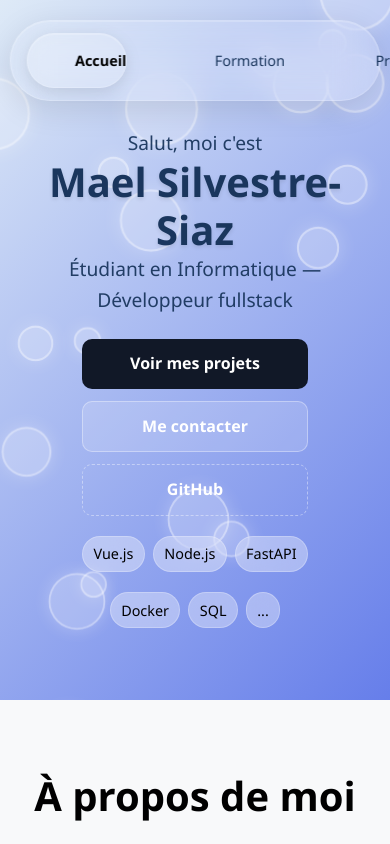
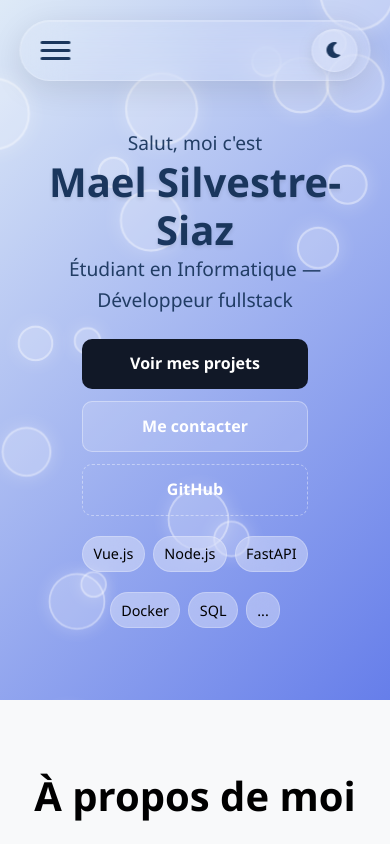
Before and after one commit to mael-sil/site-perso, a Vue app: page / in a window 390 px wide. Shown: the top 844 px of the page. Built offline with nearby package versions, Linux system fonts and the light colour scheme; the HTML template or start-up script is replaced by a standard one.

Commit message:
Implement mobile menu functionality in Navbar component, including toggle button and responsive design adjustments for improved user experience on smaller screens.

```diff
--- a/src/components/Navbar.vue
+++ b/src/components/Navbar.vue
@@ -7,6 +7,7 @@ import { pages, getPageIndex } from '../utils/pages'
 const route = useRoute()
 const themeStore = useThemeStore()
 const isHovering = ref(false)
+const isMobileMenuOpen = ref(false)
 
 // Calculer la position de la cellule glass basée sur la route active
 const activeLinkIndex = computed(() => {
@@ -19,6 +20,14 @@ const glassSliderTransform = computed(() => {
   return `translate(${translateX}%, ${translateY}px)`
 })
 
+const toggleMobileMenu = () => {
+  isMobileMenuOpen.value = !isMobileMenuOpen.value
+}
+
+const closeMobileMenu = () => {
+  isMobileMenuOpen.value = false
+}
+
 onMounted(() => {
   // Initialiser le thème depuis le store
   themeStore.initTheme()
@@ -26,9 +35,22 @@ onMounted(() => {
 </script>
 
 <template>
-  <nav class="navbar">
+  <nav class="navbar" :class="{ 'mobile-open': isMobileMenuOpen }">
     <div class="navbar-content">
-      <div class="navbar-menu">
+      <!-- Menu burger pour mobile -->
+      <button
+        class="mobile-menu-toggle"
+        @click="toggleMobileMenu"
+        :class="{ 'active': isMobileMenuOpen }"
+        aria-label="Menu principal"
+      >
+        <span class="burger-line"></span>
+        <span class="burger-line"></span>
+        <span class="burger-line"></span>
+      </button>
+
+      <!-- Menu principal (caché sur mobile) -->
+      <div class="navbar-menu desktop-menu">
         <div
           v-for="page in pages"
           :key="page.path"
@@ -54,7 +76,24 @@ onMounted(() => {
         </button>
       </div>
 
-      <!-- Cellule glass qui slide -->
+      <!-- Menu mobile -->
+      <div class="mobile-menu" :class="{ 'open': isMobileMenuOpen }">
+        <div class="mobile-menu-content">
+          <div
+            v-for="page in pages"
+            :key="page.path"
+            class="mobile-nav-item"
+            :class="{ active: $route.path === page.path }"
+            @click="closeMobileMenu"
+          >
+            <router-link :to="page.path" class="mobile-nav-link">
+              {{ page.title }}
+            </router-link>
+          </div>
+        </div>
+      </div>
+
+      <!-- Cellule glass qui slide (cachée sur mobile) -->
       <div
         class="glass-slider"
         :style="{ transform: glassSliderTransform }"
@@ -83,6 +122,11 @@ onMounted(() => {
     inset 0 1px 0 rgba(255, 255, 255, 0.2);
   z-index: 1000;
   transition: all 0.3s ease;
+  transition-property: background, box-shadow, padding;
+}
+
+.navbar.mobile-open {
+  border-radius: var(--border-radius);
 }
 
 .navbar-content {
@@ -90,6 +134,7 @@ onMounted(() => {
   align-items: center;
   justify-content: space-between;
   position: relative;
+  flex-wrap: wrap;
 }
 
 .navbar-menu {
@@ -102,7 +147,7 @@ onMounted(() => {
   position: relative;
   z-index: 2;
   padding: 0.5rem 1.5rem;
-  border-radius: var(--radius-pill);
+  border-radius: var(--border-radius);
   min-width: 120px;
   text-align: center;
   transition: all 0.3s ease;
@@ -116,8 +161,6 @@ onMounted(() => {
   color: var(--text-primary);
   font-weight: 600;
 }
-
-
 
 .nav-item:hover .nav-link {
   color: var(--text-primary);
@@ -150,8 +193,6 @@ onMounted(() => {
   height: 100%;
 }
 
-
-
 /* Cellule glass qui slide */
 .glass-slider {
   position: absolute;
@@ -163,7 +204,7 @@ onMounted(() => {
   backdrop-filter: blur(10px);
   -webkit-backdrop-filter: blur(10px);
   border: 1px solid rgba(255, 255, 255, 0.2);
-  border-radius: var(--radius-pill);
+  border-radius: var(--border-radius);
   transition: transform 0.3s ease;
   z-index: 1;
   box-shadow:
@@ -199,25 +240,145 @@ onMounted(() => {
   font-size: 16px;
 }
 
-/* Responsive */
-@media (max-width: 768px) {
-  .navbar {
-    width: 95%;
-    padding: 0.75rem 1rem;
+/* Menu burger pour mobile */
+.mobile-menu-toggle {
+  display: none;
+  flex-direction: column;
+  justify-content: space-around;
+  width: 30px;
+  height: 25px;
+  background: transparent;
+  border: none;
+  cursor: pointer;
+  padding: 0;
+  z-index: 1001;
+  margin-left: 0.5rem;
+}
+
+.burger-line {
+  width: 100%;
+  height: 3px;
+  background: var(--text-secondary);
+  border-radius: 2px;
+  transition: all 0.3s ease;
+  transform-origin: center;
+}
+
+.mobile-menu-toggle.active .burger-line:nth-child(1) {
+  transform: rotate(45deg) translate(6px, 6px);
+}
+
+.mobile-menu-toggle.active .burger-line:nth-child(2) {
+  opacity: 0;
+}
+
+.mobile-menu-toggle.active .burger-line:nth-child(3) {
+  transform: rotate(-45deg) translate(6px, -6px);
+}
+
+/* Menu mobile */
+.mobile-menu {
+  width: 100%;
+  border-top: 1px solid rgba(255, 255, 255, 0.2);
+  margin-top: 0.5rem;
+  padding: 1rem;
+  opacity: 0;
+  visibility: hidden;
+  transition: all 0.3s ease;
+  pointer-events: none;
+  transform: translateY(-10px);
+  max-height: 0;
+  overflow: hidden;
+  order: 3;
+  display: none;
+}
+
+
+.mobile-menu.open {
+  opacity: 1;
+  visibility: visible;
+  pointer-events: auto;
+  transform: translateY(0);
+  max-height: 300px;
+  display: block;
+  padding-bottom: 0.5rem;
+}
+
+.mobile-menu-content {
+  display: flex;
+  flex-direction: column;
+  gap: 0.5rem;
+}
+
+.mobile-nav-item {
+  padding: 0.5rem 1rem;
+  border-radius: var(--border-radius);
+  transition: all 0.3s ease;
+  text-align: center;
+}
+
+.mobile-nav-item.active {
+  background: rgba(255, 255, 255, 0.15);
+  box-shadow:
+    0 4px 16px rgba(0, 0, 0, 0.1),
+    inset 0 1px 0 rgba(255, 255, 255, 0.2);
+}
+
+.mobile-nav-link {
+  text-decoration: none;
+  color: var(--text-secondary);
+  font-weight: 500;
+  font-size: 1rem;
+  transition: color 0.3s ease;
+  display: block;
+  width: 100%;
+}
+
+.mobile-nav-item.active .mobile-nav-link {
+  color: var(--text-primary);
+  font-weight: 600;
+}
+
+.mobile-nav-item:hover {
+  transform: translateY(-1px);
+}
+
+.mobile-nav-item:hover .mobile-nav-link {
+  color: var(--text-primary);
+}
+
+/* Responsive design */
+@media (max-width: 800px) {
+  .desktop-menu {
+    display: none;
   }
 
-  .navbar-menu {
-    gap: 0;
-  }
-
-  .nav-link {
-    padding: 0.5rem 1rem;
-    min-width: 100px;
-    font-size: 0.9rem;
+  .mobile-menu-toggle {
+    display: flex;
   }
 
   .glass-slider {
-    width: 100px;
+    display: none;
+  }
+
+  .navbar {
+    padding: 0.50rem 0.75rem;
+  }
+
+  .navbar-content {
+    justify-content: space-between;
+  }
+}
+
+@media (min-width: 801px) {
+  .mobile-menu-toggle {
+    display: none;
+  }
+
+  .mobile-menu {
+    opacity: 0;
+    visibility: hidden;
+    pointer-events: none;
   }
 }
 </style>
```
